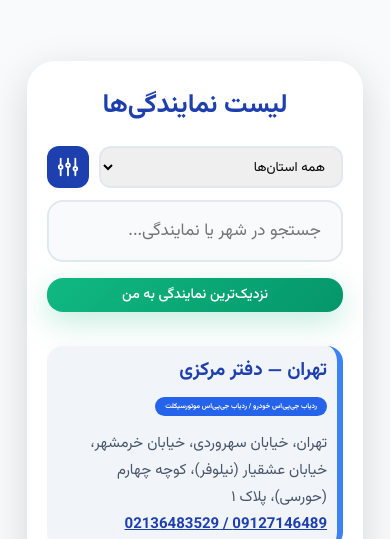
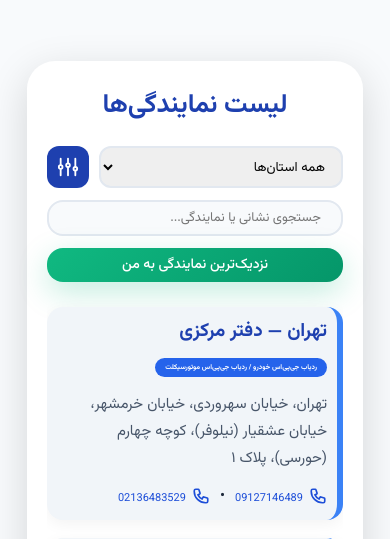
Before and after one commit to ArshiyaAmraji/lander-representatives, a PHP site: page / in a window 390 px wide. Shown: the part 33-572 px from the top of the page. Run offline with PHP 8.4, Linux system fonts and the light colour scheme.

Commit message:
phone section and activity badge fixed

```diff
--- a/index.html
+++ b/index.html
@@ -69,7 +69,7 @@
 
                 </select>
 
-                <input type="text" id="searchBox" placeholder="جستجو در شهر یا نمایندگی...">
+                <input type="text" id="searchBox" placeholder="جستجوی نشانی یا نمایندگی...">
                 <button id="findNearestBtn" class="nearest-inline-btn">
                   نزدیک‌ترین نمایندگی به من
                 </button>
--- a/main.js
+++ b/main.js
@@ -98,19 +98,58 @@ document.addEventListener('DOMContentLoaded', function () {
     // --------------------------------------------------
     // ساخت مارکرها و آیتم‌های لیست
     // --------------------------------------------------
+// تابع مشترک برای ساخت شماره تلفن (با آیکون و چند شماره)
+    function getPhoneHtml(phone, forPopup = false) {
+        const phones = phone.split('/').map(p => p.trim());
+        let html = '';
+
+        phones.forEach((p, idx) => {
+            if (idx > 0) {
+                html += ' <span class="phone-separator">•</span> ';
+            }
+
+            if (forPopup) {
+                // فقط توی پاپ‌آپ: بدون آیکون
+                html += `<a href="tel:${p}" class="phone-link popup-only">${p}</a>`;
+            } else {
+                // فقط توی لیست: با آیکون
+                html += `
+                    <a href="tel:${p}" class="phone-link">
+                        <svg class="phone-icon" width="17" height="17" viewBox="0 0 24 24" fill="none" stroke="currentColor" stroke-width="2.2">
+                            <path d="M3 5a2 2 0 012-2h3.28a1 1 0 01.948.684l1.498 4.493a1 1 0 01-.502 1.21l-2.257 1.13a11.042 11.042 0 005.516 5.516l1.13-2.257a1 1 0 011.21-.502l4.493 1.498a1 1 0 01.684.949V19a2 2 0 01-2 2h-1C9.716 21 3 14.284 3 6V5z"/>
+                        </svg>
+                        ${p}
+                    </a>`;
+            }
+        });
+
+        return html;
+    }
+
     agencies.forEach(a => {
         const title = a.city + (a.name ? ' — ' + a.name : '');
         const gmapUrl = `https://www.google.com/maps/search/?api=1&query=${a.lat},${a.lng}`;
         const isMobile = window.innerWidth <= 992;
 
+        // پاپ‌آپ روی نقشه
     const popupHtml = `
         <div class="popup-content">
             <h4>${title}</h4>
             <p><strong>آدرس:</strong> ${a.addr}</p>
-                <p><strong>تلفن:</strong> <a href="tel:${a.phone}">${a.phone}</a></p>
-                <p><strong>نوع فعالیت:</strong>
-                    <span class="activity-tag" style="background:${getTypeColor(a.type)}">${a.type}</span>
+
+            <!-- نوع فعالیت اول -->
+            <p class="popup-activity">
+                <strong>نوع فعالیت:</strong>
+                <span class="activity-tag" style="background:${getTypeColor(a.type)}">
+                    ${a.type}
+                </span>
             </p>
+
+            <!-- تلفن بعدش -->
+            <p class="popup-phone-line">
+                <strong>تلفن:</strong> ${getPhoneHtml(a.phone, true)}
+            </p>
+
             <a href="${gmapUrl}" target="_blank" class="neshan-btn" style="background:#10b981">
                 مسیریابی با گوگل مپ
             </a>
@@ -137,40 +176,28 @@ document.addEventListener('DOMContentLoaded', function () {
                 ${a.type}
             </div>
             <small class="agency-address">
-                ${a.addr}<br>
-                <a href="tel:${a.phone}" style="color:#1e40af;font-weight:600">${a.phone}</a>
-            </small>`;
+                ${a.addr}
+            </small>
+            <div class="phone-section">
+                ${getPhoneHtml(a.phone)}
+            </div>`;
 
         item.onclick = () => {
             const offsetLat = isMobile ? 0.05 : 0.03;
             const targetCenter = [a.lat + offsetLat, a.lng];
-
-            map.setView(targetCenter, isMobile ? 14.5 : 15, {
-                animate: true,
-                duration: 0.6
-            });
-
+            map.setView(targetCenter, isMobile ? 14.5 : 15, { animate: true });
             marker.openPopup();
-
-            if (isMobile) {
-                setTimeout(() => {
-                    document.getElementById('map').scrollIntoView({
-                        behavior: 'smooth',
-                        block: 'center'
-                    });
-                }, 600);
-            }
         };
-
-        listContainer.appendChild(item);
 
         // ذخیره برای فیلتر و مرتب‌سازی
         agencyMarkers.push({
             marker: marker,
             element: item,
-            type: a.type,
-            text: item.textContent.toLowerCase()
+            text: `${a.city} ${a.name} ${a.addr} ${a.phone} ${a.type}`.toLowerCase(),
+            type: a.type
         });
+
+        listContainer.appendChild(item);
     });
 
     // --------------------------------------------------
--- a/style.css
+++ b/style.css
@@ -87,13 +87,15 @@ body {
 #searchBox,
 .province-select {
     width: 100%;
+    height: 6%;
     padding: 16px 20px;
-    margin-bottom: 16px;
+    margin-bottom: 12px;
     border: 2px solid #e2e8f0;
     border-radius: 16px;
-    font-size: 17px;
+    font-size: 13px;
     font-family: 'Vazirmatn', sans-serif;
     background: #f8fafc;
+
 }
 
 #searchBox:focus,
@@ -417,12 +419,14 @@ body {
 /* نوع فعالیت در پاپ‌آپ نقشه */
 .activity-tag {
     display: inline-block;
-    color: white;
-    font-size: 11px;
+    color: rgb(114, 114, 114);
+    font-size: 13px;
     font-weight: 700;
-    padding: 5px 12px;
+    padding: 5px 1px;
     border-radius: 20px;
     margin-top: 6px;
+    background-color: #ffffff !important;
+    border: #1e40af 2px !important;
 }
 
 .agency-address {
@@ -725,7 +729,7 @@ body {
 
 .nearest-inline-btn {
     width: 100%;
-    margin-bottom: 16px;
+    margin-bottom: 7px;
     padding: 6px 6px;
     border-radius: 16px;
     border: none;
@@ -828,4 +832,64 @@ body {
     backdrop-filter: blur(4px);
     transition: all 0.3s ease;
 }
+
+#searchBox {
+    height: 8px !important;
+    /* margin-bottom: px; */
 }
+}
+
+/* استایل شماره تلفن */
+.phone-section {
+    margin-top: 10px;
+    display: flex;
+    align-items: center;
+    flex-wrap: wrap;
+    gap: 10px;
+    font-size: 15px;
+}
+
+.phone-link {
+    color: #1d4ed8 !important;
+    font-weight: 500 !important;
+    font-size: 14px !important;
+    text-decoration: none;
+    display: inline-flex;
+    align-items: center;
+    gap: 6px;
+    transition: all 0.2s;
+}
+
+.phone-link:hover {
+    color: #2563eb !important;
+    transform: translateY(-1px);
+}
+
+.phone-icon {
+    stroke: currentColor;
+    width: 18px;
+    height: 18px;
+    margin-bottom: 5px;
+}
+
+/* برای نزدیک‌ترین نمایندگی (سبز) */
+.agency-item.nearest-one .phone-section,
+.agency-item.nearest-one .phone-link,
+.agency-item.nearest-one .phone-link:hover {
+    color: white !important;
+}
+
+@media(max-width: 480px){
+    .phone-link {
+    color: #1d4ed8 !important;
+    font-weight: 400 !important;
+    font-size: 11px !important;
+    text-decoration: none;
+    display: inline-flex;
+    align-items: center;
+    gap: 6px;
+    transition: all 0.2s;
+    margin-top: 5px !important;
+
+}
+}
```
Lines whose indentation alone changed are shown as unchanged.
